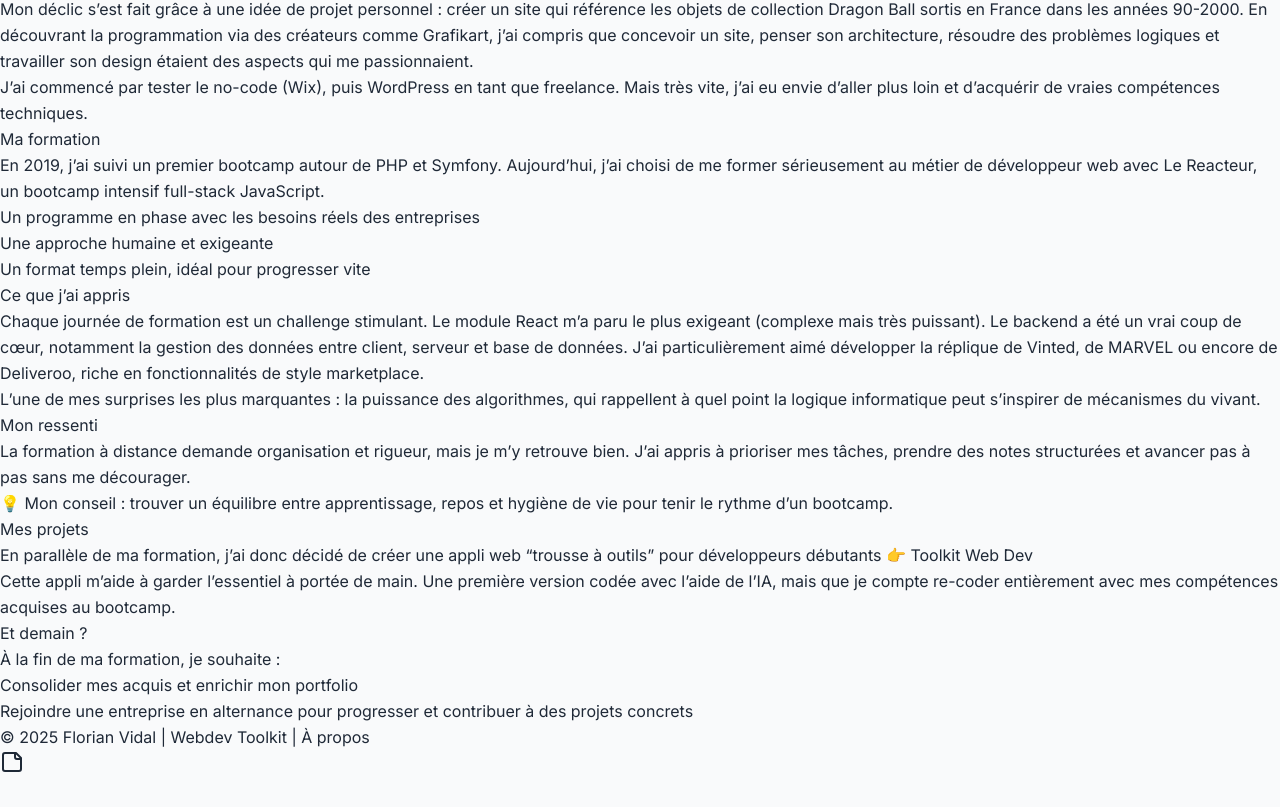
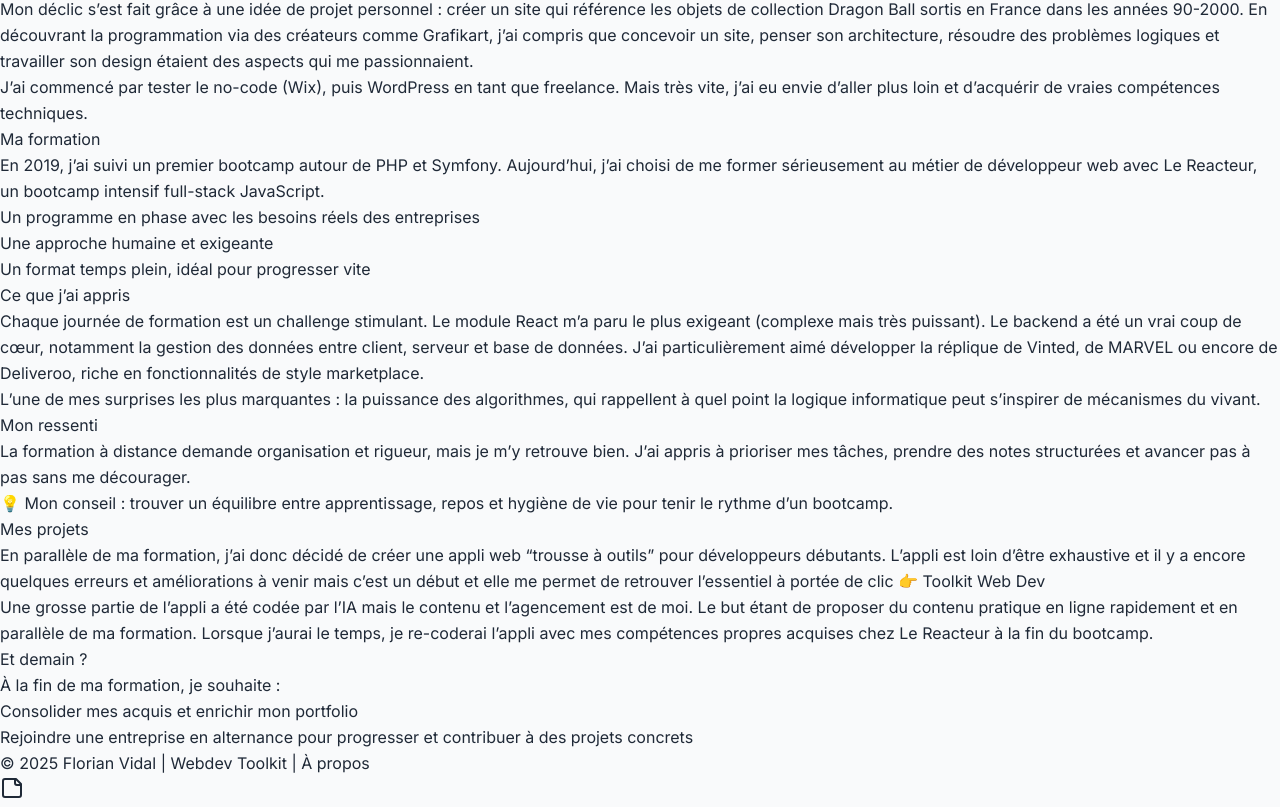
Before and after one commit to Florian-vidal/Webdev-Toolkit, a React (Vite) app: page /about in a window 1280 px wide. Shown: the part 395-1202 px from the top of the page. Before the commit the page ends 1176 px from the top, so only its background shows below. Built offline with nearby package versions, Linux system fonts and the light colour scheme; the HTML template or start-up script is replaced by a standard one.

Commit message:
Update About.jsx

```diff
--- a/src/pages/About.jsx
+++ b/src/pages/About.jsx
@@ -102,7 +102,7 @@ function About() {
       <h2 className="text-xl font-semibold mt-6 mb-2">Mes projets</h2>
       <p>
         En parallèle de ma formation, j’ai donc décidé de créer une appli web “trousse à outils”
-        pour développeurs débutants 👉{" "}
+        pour développeurs débutants. L’appli est loin d’être exhaustive et il y a encore quelques erreurs et améliorations à venir mais c’est un début et elle me permet de retrouver l’essentiel à portée de clic 👉{" "}
         <a
           href="https://toolkitwebdev.netlify.app/"
           target="_blank"
@@ -113,9 +113,7 @@ function About() {
         </a>
       </p>
       <p>
-        Cette appli m’aide à garder l’essentiel à portée de main. Une première version
-        codée avec l’aide de l’IA, mais que je compte re-coder entièrement avec
-        mes compétences acquises au bootcamp.
+        Une grosse partie de l’appli a été codée par l’IA mais le contenu et l’agencement est de moi. Le but étant de proposer du contenu pratique en ligne rapidement et en parallèle de ma formation. Lorsque j’aurai le temps, je re-coderai l’appli avec mes compétences propres acquises chez Le Reacteur à la fin du bootcamp.
       </p>
 
       <h2 className="text-xl font-semibold mt-6 mb-2">Et demain ?</h2>
```
